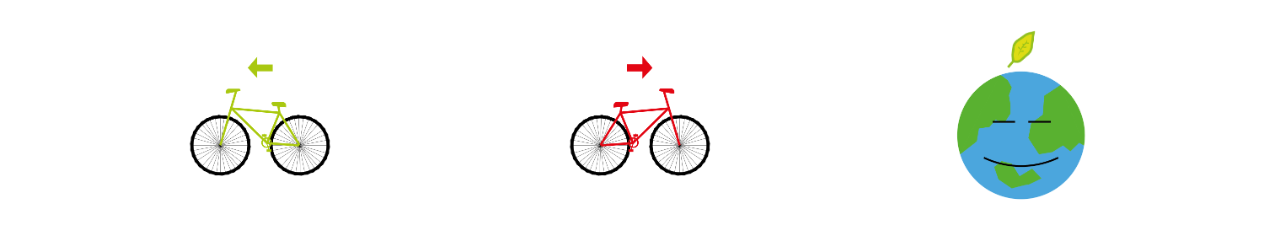
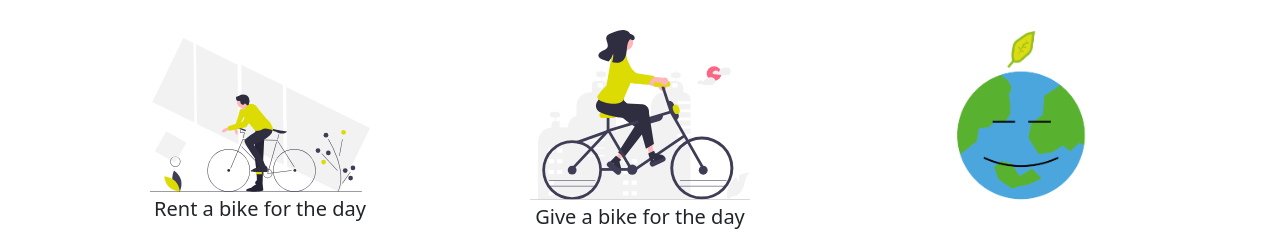
Before and after one commit to Dylanos03/GoPedal, a plain HTML site: page index.html in a window 1280 px wide. Shown: the part 557-789 px from the top of the page. Drawn offline with nearby package versions, Linux system fonts and the light colour scheme.

Commit message:
Update index.html

```diff
--- a/index.html
+++ b/index.html
@@ -74,12 +74,12 @@
     <div class="container">
         <div class="row">
             <div class="col-md-4 col-sm-12 GreenWays">
-                <img class="HomeImg" src="Images/BikeRent.png" alt="Rent">
+                <img class="HomeImg" src="Images/Biking1.svg" alt="Rent">
                 <h5 class="GreenWaysText">Rent a bike for the day</h5>
 
             </div>
             <div class="col-md-4 col-sm-12 GreenWays">
-                <img class="HomeImg" src="Images/BikeGive.png" alt="Rent">
+                <img class="HomeImg" src="Images/Biking2.svg" alt="Rent">
                 <h5 class="GreenWaysText">Give a bike for the day</h5>
 
             </div>
```
